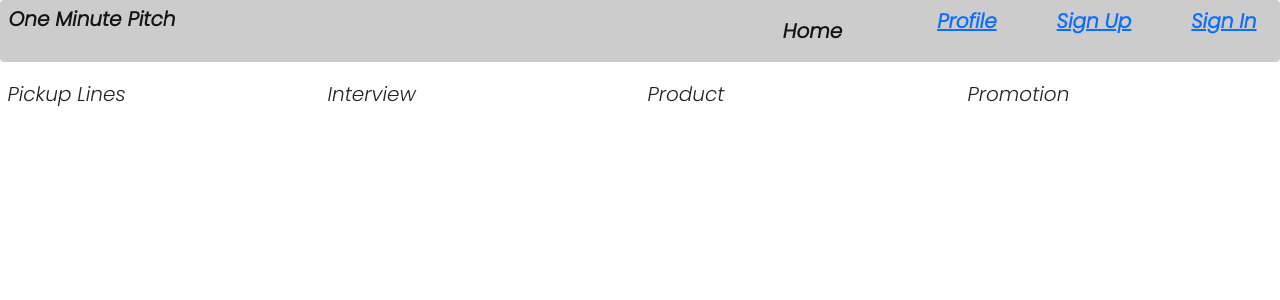
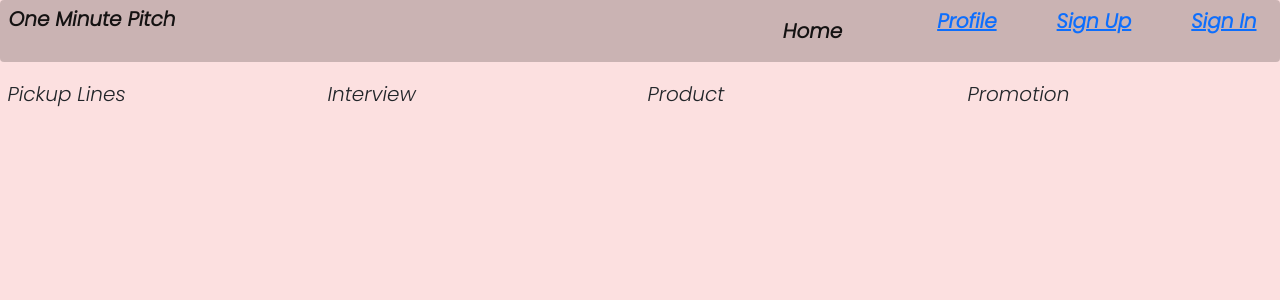
Before and after one commit to barbaramootian/pitch, a Flask app: page / in a window 1280 px wide. Shown: the top 300 px of the page. Run offline with Flask 2, Linux system fonts and the light colour scheme; data that the repository does not hold is empty; some libraries are stand-ins or nearby versions.

Commit message:
added some changes

```diff
--- a/app/static/css/styles.css
+++ b/app/static/css/styles.css
@@ -10,7 +10,7 @@
 	margin: 0px;
 }
 body{
-	background-color: #ffffff;
+	background-color: #fce0e0;
 }
 ul {
     list-style: none;
```
Also changed, not shown: app/main/views.py (line endings or trailing spaces).
